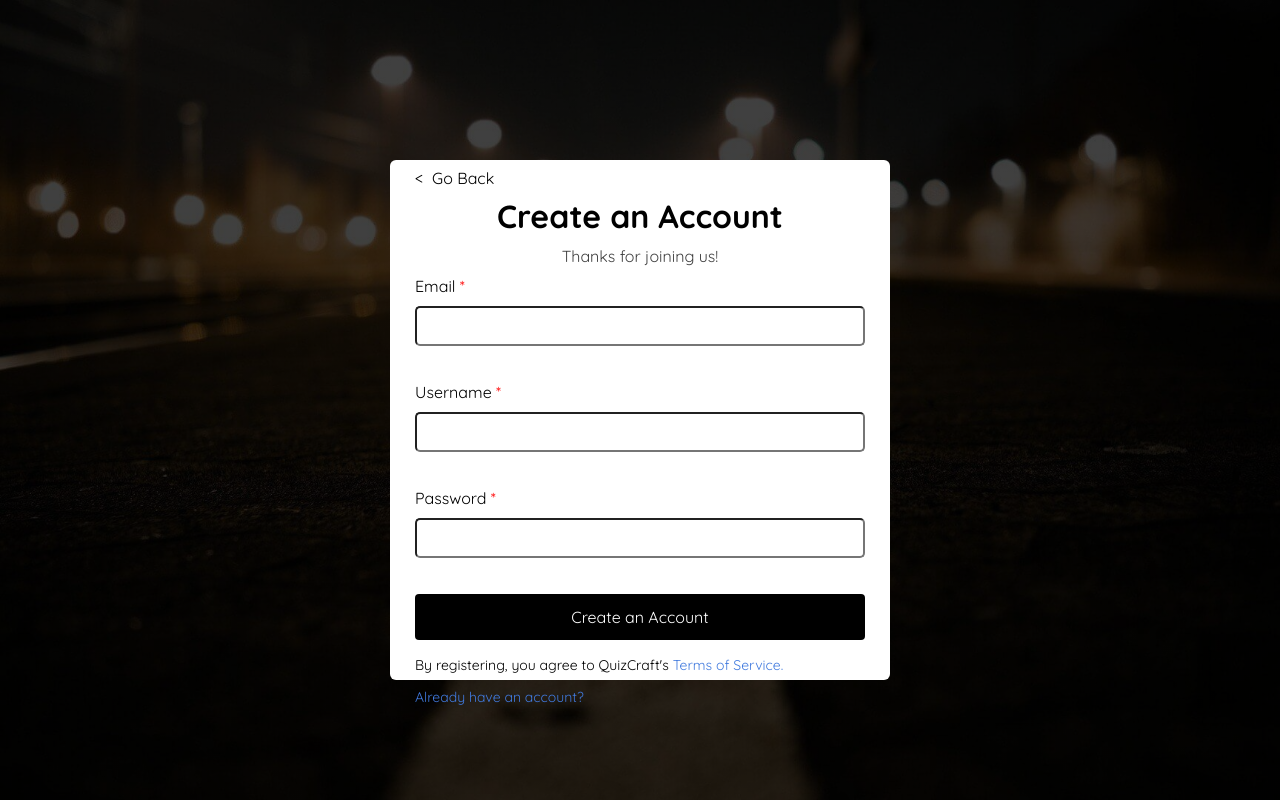
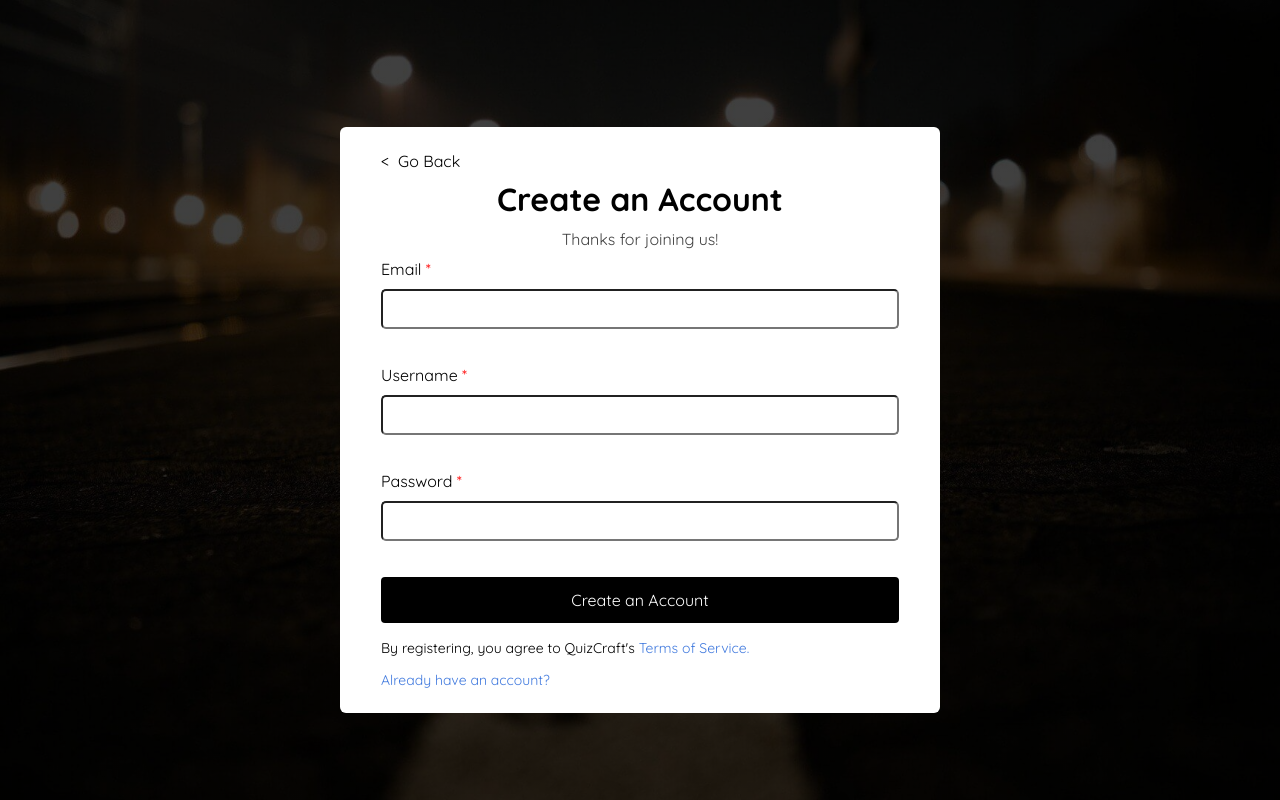
Before and after one commit to nromasanta/3680Project, a React (Vite) app: page /signup in a window 1280 px wide. Built offline with nearby package versions, Linux system fonts and the light colour scheme.

Commit message:
fixed spacing issue (for now)

```diff
--- a/src/styles/Signup.css
+++ b/src/styles/Signup.css
@@ -12,9 +12,8 @@
 
 .signup-container {
   margin-top: 40px;
-  max-width: 500px;
+  max-width: 600px;
   width: 100%;
-  height: 65vh;
   background-color: #fff;
   color: #000;
   border-radius: 0.375rem; /* 6px */
@@ -22,9 +21,8 @@
 
 .login-container {
   margin-top: 40px;
-  max-width: 500px;
+  max-width: 600px;
   width: 100%;
-  height: 50vh;
   background-color: #fff;
   color: #000;
   border-radius: 0.375rem; /* 6px */
@@ -36,6 +34,7 @@
   display: flex;
   align-items: center;
   flex-direction: column;
+  padding: 1rem;
 }
 
 .signup-title {
```
